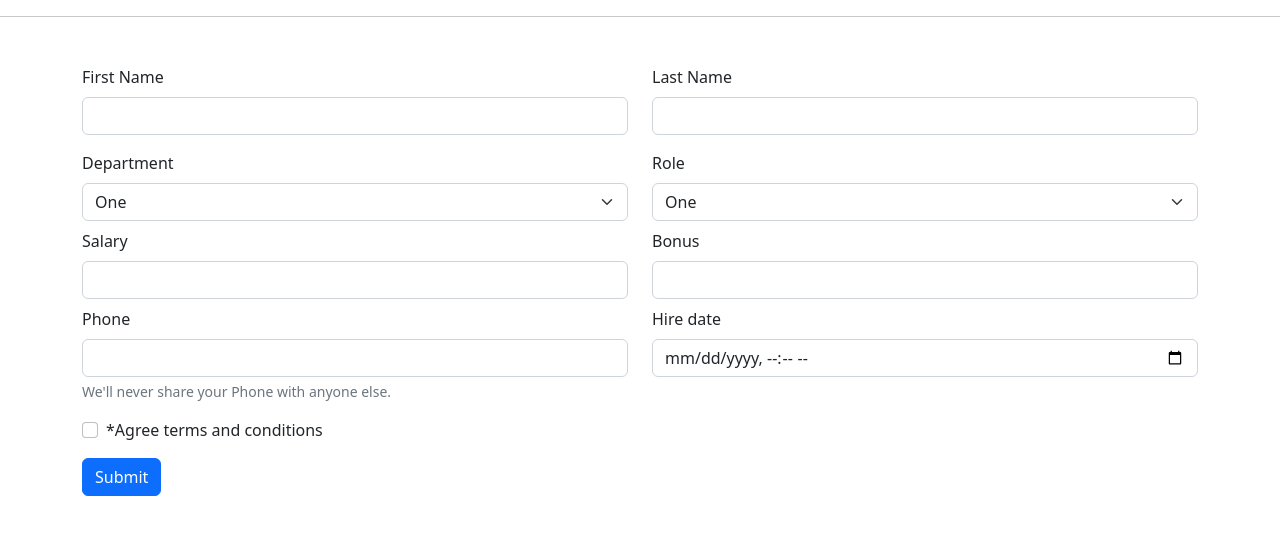
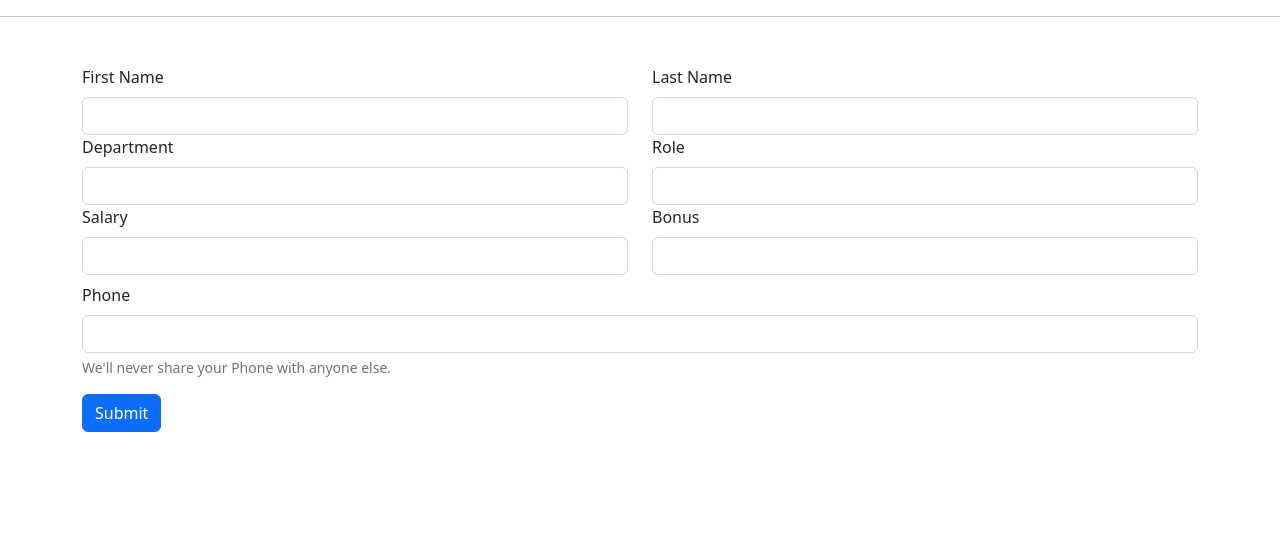
Before and after one commit to SYN606/Employee-management-in-Django, a Django app: page /add in a window 1280 px wide. Shown: the part 56-591 px from the top of the page. Run offline with Django 4.2, Linux system fonts and the light colour scheme.

Commit message:
Edited add.html, views.py and models.py. created method to save add new employees.

```diff
--- a/emp_app/models.py
+++ b/emp_app/models.py
@@ -21,7 +21,7 @@ class Employee(models.Model):
 
     first_name = models.CharField(max_length = 100, null = False)
     last_name = models.CharField(max_length = 100)
-    dept = models.ForeignKey(Department,on_delete = models.CASCADE)
+    dept = models.ForeignKey(Department, on_delete = models.CASCADE)
     salary = models.IntegerField(default = 0)
     bonus = models.IntegerField(default = 0)
     role = models.ForeignKey(Role, on_delete = models.CASCADE)
--- a/emp_app/templates/add.html
+++ b/emp_app/templates/add.html
@@ -8,32 +8,23 @@
     <div class="row">
       <div class="col">
         <label for="first_name" class="form-label">First Name</label>
-        <input type="text" class="form-control" placeholder="First name" value=" {{ first_name }} ">
+        <input type="text" class="form-control" id="first_name" name="first_name" value=" {{ first_name }}">
       </div>
       <div class="col">
         <label for="last_name" class="form-label">Last Name</label>
-        <input type="text" class="form-control" placeholder="Last name" value=" {{ last_name }} ">
+        <input type="text" class="form-control" id="last_name" name="last_name" value="{{ last_name }}">
       </div>
     </div>
 
     <div class="row">
 
-      <div class="mb-2 col">
-        <label for="dept" class="form-label mt-3">Department</label>
-        <select class="form-select" aria-label="Default select example">
-          <option value="1">One</option>
-          <option value="2">Two</option>
-          <option value="3">Three</option>
-        </select>
+      <div class="col">
+        <label for="dept" class="form-label">Department</label>
+        <input type="text" class="form-control" id="dept" name="dept" value="{{dept}}">
       </div>
-
-      <div class="mb-2 col">
-        <label for="role" class="form-label mt-3">Role</label>
-        <select class="form-select" aria-label="Default select example">
-          <option value="1">One</option>
-          <option value="2">Two</option>
-          <option value="3">Three</option>
-        </select>
+      <div class="col">
+        <label for="role" class="form-label">Role</label>
+        <input type="text" class="form-control" id="role" name="role" value="{{ role }}">
       </div>
     </div>
 
@@ -41,35 +32,19 @@
 
       <div class="mb-2 col">
         <label for="salary" class="form-label">Salary</label>
-        <input type="number" class="form-control" id="salary" value=" {{ salary }} ">
+        <input type="number" class="form-control" id="salary" name="salary" value=" {{ salary }} ">
       </div>
 
       <div class="mb-2 col">
         <label for="bonus" class="form-label">Bonus</label>
-        <input type="number" class="form-control" id="bonus" value=" {{ bonus }} ">
+        <input type="number" class="form-control" id="bonus" name="bonus" value=" {{ bonus }} ">
       </div>
     </div>
 
-
-
-    <div class="row">
-
-      <div class="mb-3 col">
-        <label for="phone" class="form-label">Phone</label>
-        <input type="tel" class="form-control" id="phone" value=" {{ phone }} ">
-        <div id="emailHelp" class="form-text">We'll never share your Phone with anyone else.</div>
-      </div>
-
-
-      <div class="mb-3 col">
-        <label for="hire_date" class="form-label">Hire date</label>
-        <input type="datetime-local" class="form-control" id="hire_date" value=" {{ hire_date }} ">
-      </div>
-    </div>
-
-    <div class="mb-3 form-check">
-      <input type="checkbox" class="form-check-input" id="exampleCheck1" />
-      <label class="form-check-label" for="exampleCheck1">*Agree terms and conditions</label>
+    <div class="mb-3 col">
+      <label for="phone" class="form-label">Phone</label>
+      <input type="tel" class="form-control" id="number" name="phone" value="{{ phone }}">
+      <div id="emailHelp" class="form-text">We'll never share your Phone with anyone else.</div>
     </div>
     <button type="submit" class="btn btn-primary">Submit</button>
   </form>
--- a/emp_app/views.py
+++ b/emp_app/views.py
@@ -20,19 +20,14 @@ def add(request):
         first_name = request.POST['first_name']
         last_name = request.POST['last_name']
         dept = request.POST['dept']
+        role = request.POST['role']
+
         salary = int(request.POST['salary'])
         bonus = int(request.POST['bonus'])
-        role = request.POST['role']
         phone = int(request.POST['phone'])
 
-        hire_date = 0
 
-        if hire_date == None:
-            hire_date = datetime.now()
-        else:
-            hire_date = int(request.POST['hire_date'])
-
-        new_emp = Employee(first_name = first_name, last_name = last_name, dept_id = dept, role_id = role, salary = salary, bonus = bonus, phone = phone, hire_date = hire_date)
+        new_emp = Employee(first_name = first_name, last_name = last_name, dept_id = dept, role_id = role, salary = salary, bonus = bonus, phone = phone, hire_date = datetime.now())
 
         new_emp.save()
 
```
Also changed, not shown: db.sqlite3.
